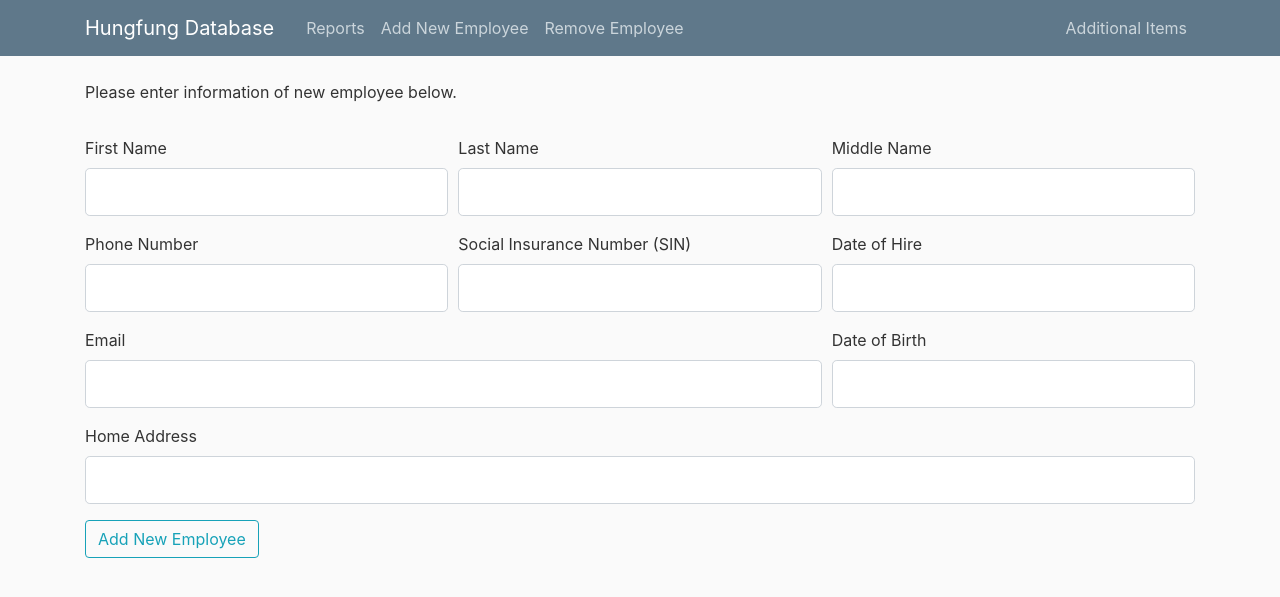
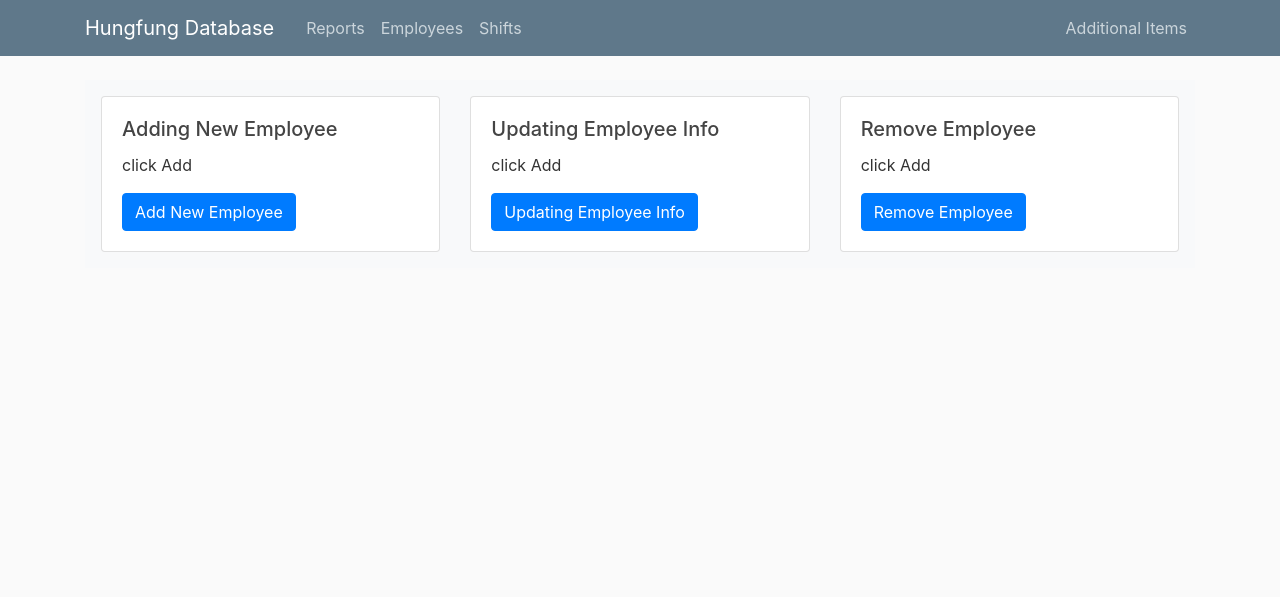
Before and after one commit to ShahramZaheri/cmpt354project, a Flask app: page /employee in a window 1280 px wide. Shown: the top 597 px of the page. Run offline with Flask 2, Linux system fonts and the light colour scheme; some libraries are stand-ins or nearby versions.

Commit message:
changed view of Employee tab

```diff
--- a/app.py
+++ b/app.py
@@ -2,13 +2,13 @@ from flask import Flask, render_template, url_for, flash, redirect
 from forms import NewEmployeeForm
 import sqlite3
 import os.path
-print(os.path)
+# print(os.path)
 print(os.getcwd())
-BASE_DIR = os.path.dirname(os.path.abspath(__file__))
-print("======================")
-print(BASE_DIR)
-db_path = os.path.join(BASE_DIR, "hungfung.db")
-conn = sqlite3.connect(db_path)
+# BASE_DIR = os.path.dirname(os.path.abspath(__file__))
+# print("======================")
+# print(BASE_DIR)
+# db_path = os.path.join(BASE_DIR, "hungfung.db")
+conn = sqlite3.connect('hungfung.db')
 app = Flask(__name__)
 app.config['SECRET_KEY'] = 'cmpt354'
 #Turn the results from the database into a dictionary
@@ -25,11 +25,16 @@ def index():
 @app.route('/employee', methods=['GET', 'POST'])
 def employee():
     form=NewEmployeeForm()
-    return render_template('employee.html', form=form)
+    return render_template('employee.html')
+
+@app.route('/employee/add_new_employee', methods=['GET', 'POST'])
+def add_new_employee():
+    form=NewEmployeeForm()
+    return render_template('add_new_employee.html',form=form)
 
 @app.route('/report')
 def report():
-    conn = sqlite3.connect(db_path)
+    conn = sqlite3.connect('hungfung.db')
     conn.row_factory = dict_factory
     c = conn.cursor()
     c.execute("SELECT * FROM employee")
@@ -37,7 +42,7 @@ def report():
     return render_template('report.html', employees=employees)
 
 
-@app.route('/removeEmployee', methods=['GET', 'POST'])
+@app.route('/employee/remove_employee', methods=['GET', 'POST'])
 def removeEmployee():
     form=NewEmployeeForm()
     return render_template('removeEmployee.html', form=form)
--- a/forms.py
+++ b/forms.py
@@ -6,7 +6,7 @@ from wtforms.validators import DataRequired, Length, Email, EqualTo
 
 #Form for inserting new employee
 class NewEmployeeForm(FlaskForm):
-    employee_first_name = StringField('First Name', validators=[DataRequired(), Length(min=1, max=10)])
+    employee_first_name = StringField('First Name', validators=[DataRequired(), Length(min=1, max=25)])
     employee_middle_name = StringField('Middle Name', validators=[DataRequired(), Length(min=1, max=25)])
     employee_last_name = StringField('Last Name', validators=[DataRequired(), Length(min=1, max=25)])
     employee_email = StringField('Email',validators=[DataRequired(), Email()])
@@ -15,6 +15,11 @@ class NewEmployeeForm(FlaskForm):
     employee_Address= StringField('Home Address', validators=[DataRequired(), Length(min=1, max=25)])
     employee_date_of_hire = StringField('Date of Hire', validators=[DataRequired(), Length(min=1, max=25)])
     employee_date_of_birth = StringField('Date of Birth', validators=[DataRequired(), Length(min=1, max=25)])
+
+    first_emergency_contact_full_name = StringField('Emergency Contact Full Name', validators=[DataRequired(), Length(min=1, max=25)])
+    first_emergency_contact_relationship = StringField('Relationship with Employee', validators=[DataRequired(), Length(min=1, max=25)])
+    first_emergency_contact_phone_number = StringField('Emergency Contact Phone Number', validators=[DataRequired(), Length(min=1, max=25)])
+
     submit = SubmitField('Add New Employee')
 
 # class removeEmployee(FlaskForm):
--- a/templates/employee.html
+++ b/templates/employee.html
@@ -1,159 +1,38 @@
 {% extends "layout.html" %}
 {% block content %}
-<p> Please enter information of new employee below.</p>
-<form action="#" method="POST">
-  <fieldset class="form-group">
-  </fieldset>
-  <div class="form-row">
-    <!-- first name -->
-    <div class="form-group col-md-4">
-      {{ form.employee_first_name.label(class="form-control-label") }}
+  <div class="container m-auto p-3 bg-light">
+    <div class="row">
 
-      {% if form.employee_first_name.errors %}
-      {{ form.employee_first_name(class="form-control form-control-lg is-invalid") }}
-      <div class="invalid-feedback">
-        {% for error in form.employee_first_name.errors %}
-        <span>{{ error }}</span>
-        {% endfor %}
+      <div class="col-sm-4">
+        <div class="card">
+          <div class="card-body">
+            <h5 class="card-title">Adding New Employee</h5>
+              <p class="card-text">click Add </p>
+            <a href="{{ url_for('add_new_employee') }}" class="btn btn-primary">Add New Employee</a>
+          </div>
+        </div>
       </div>
-      {% else %}
-      {{ form.employee_first_name(class="form-control form-control-lg") }}
-      {% endif %}
-    </div>
-    <!-- last name -->
 
-    <div class="form-group col-md-4">
-      {{ form.employee_last_name.label(class="form-control-label") }}
+      <div class="col-sm-4">
+        <div class="card">
+          <div class="card-body">
+            <h5 class="card-title">Updating Employee Info</h5>
+              <p class="card-text">click Add </p>
+            <a href="#" class="btn btn-primary">Updating Employee Info</a>
+          </div>
+        </div>
+      </div>
 
-      {% if form.employee_last_name.errors %}
-      {{ form.employee_last_name(class="form-control form-control-lg is-invalid") }}
-      <div class="invalid-feedback">
-        {% for error in form.employee_last_name.errors %}
-        <span>{{ error }}</span>
-        {% endfor %}
+      <div class="col-sm-4">
+        <div class="card">
+          <div class="card-body">
+            <h5 class="card-title">Remove Employee</h5>
+              <p class="card-text">click Add </p>
+            <a href="{{ url_for('removeEmployee') }}" class="btn btn-primary">Remove Employee</a>
+          </div>
+        </div>
       </div>
-      {% else %}
-      {{ form.employee_last_name(class="form-control form-control-lg") }}
-      {% endif %}
-    </div>
-    <!-- middle name -->
-    <div class="form-group col-md-4">
-      {{ form.employee_middle_name.label(class="form-control-label") }}
-
-      {% if form.employee_middle_name.errors %}
-      {{ form.employee_middle_name(class="form-control form-control-lg is-invalid") }}
-      <div class="invalid-feedback">
-        {% for error in form.employee_middle_name.errors %}
-        <span>{{ error }}</span>
-        {% endfor %}
-      </div>
-      {% else %}
-      {{ form.employee_middle_name(class="form-control form-control-lg") }}
-      {% endif %}
     </div>
   </div>
-  <div class="form-row">
-    <!-- phone number  -->
-    <div class="form-group col-md-4">
-      {{ form.employee_phone.label(class="form-control-label") }}
 
-      {% if form.employee_phone.errors %}
-      {{ form.employee_phone(class="form-control form-control-lg is-invalid") }}
-      <div class="invalid-feedback">
-        {% for error in form.employee_phone.errors %}
-        <span>{{ error }}</span>
-        {% endfor %}
-      </div>
-      {% else %}
-      {{ form.employee_phone(class="form-control form-control-lg") }}
-      {% endif %}
-    </div>
-    <!-- employee_SIN -->
-    <div class="form-group col-md-4">
-      {{ form.employee_SIN.label(class="form-control-label") }}
-
-      {% if form.employee_SIN.errors %}
-      {{ form.employee_SIN(class="form-control form-control-lg is-invalid") }}
-      <div class="invalid-feedback">
-        {% for error in form.employee_SIN.errors %}
-        <span>{{ error }}</span>
-        {% endfor %}
-      </div>
-      {% else %}
-      {{ form.employee_SIN(class="form-control form-control-lg") }}
-      {% endif %}
-    </div>
-    <!-- employee_date_of_hire -->
-    <div class="form-group col-md-4">
-      {{ form.employee_date_of_hire.label(class="form-control-label") }}
-
-      {% if form.employee_date_of_hire.errors %}
-      {{ form.employee_date_of_hire(class="form-control form-control-lg is-invalid") }}
-      <div class="invalid-feedback">
-        {% for error in form.employee_date_of_hire.errors %}
-        <span>{{ error }}</span>
-        {% endfor %}
-      </div>
-      {% else %}
-      {{ form.employee_date_of_hire(class="form-control form-control-lg") }}
-      {% endif %}
-    </div>
-  </div>
-  <div class="form-row">
-    <!-- employee_email -->
-    <div class="form-group col-md-8">
-      {{ form.employee_email.label(class="form-control-label") }}
-
-      {% if form.employee_email.errors %}
-      {{ form.employee_email(class="form-control form-control-lg is-invalid") }}
-      <div class="invalid-feedback">
-        {% for error in form.employee_email.errors %}
-        <span>{{ error }}</span>
-        {% endfor %}
-      </div>
-      {% else %}
-      {{ form.employee_email(class="form-control form-control-lg") }}
-      {% endif %}
-    </div>
-    <div class="form-group col-md-4">
-      {{ form.employee_date_of_birth.label(class="form-control-label") }}
-
-      {% if form.employee_date_of_birth.errors %}
-      {{ form.employee_date_of_birth(class="form-control form-control-lg is-invalid") }}
-      <div class="invalid-feedback">
-        {% for error in form.employee_date_of_birth.errors %}
-        <span>{{ error }}</span>
-        {% endfor %}
-      </div>
-      {% else %}
-      {{ form.employee_date_of_birth(class="form-control form-control-lg") }}
-      {% endif %}
-    </div>
-
-  </div>
-  <div class="form-row">
-    <div class="form-group col-md-12">
-      {{ form.employee_Address.label(class="form-control-label") }}
-
-      {% if form.employee_Address.errors %}
-      {{ form.employee_Address(class="form-control form-control-lg is-invalid") }}
-      <div class="invalid-feedback">
-        {% for error in form.employee_Address.errors %}
-        <span>{{ error }}</span>
-        {% endfor %}
-      </div>
-      {% else %}
-      {{ form.employee_Address(class="form-control form-control-lg") }}
-      {% endif %}
-    </div>
-
-  </div>
-
-
-
-
-    <div class="form-group">
-      {{ form.submit(class="btn btn-outline-info") }}
-    </div>
-</form>
 {% endblock content %}
--- a/templates/layout.html
+++ b/templates/layout.html
@@ -36,9 +36,9 @@
               <div class="navbar-nav mr-auto">
                 <a class="nav-item nav-link" href="{{ url_for('report') }}">Reports
                 </a>
-                <a class="nav-item nav-link" href="{{ url_for('employee') }}">Add New Employee
+                <a class="nav-item nav-link" href="{{ url_for('employee') }}">Employees
                 </a>
-                <a class="nav-item nav-link" href="{{ url_for('removeEmployee') }}">Remove Employee
+                <a class="nav-item nav-link" href="#">Shifts
                 </a>
                 <!-- <a class="nav-item nav-link" href="#">Add
                   Blog</a> -->
```
Also changed, not shown: templates/add_new_employee.html (added, +159 -0 lines), database.sql (renamed from schema.sql).
